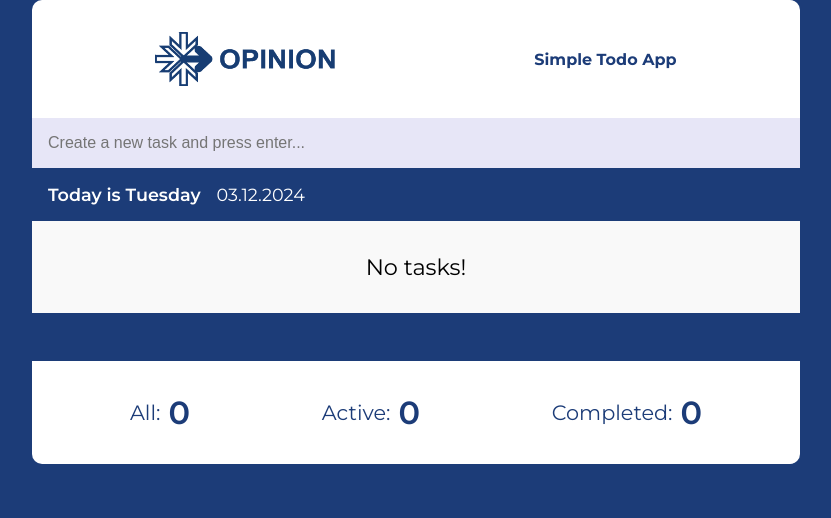
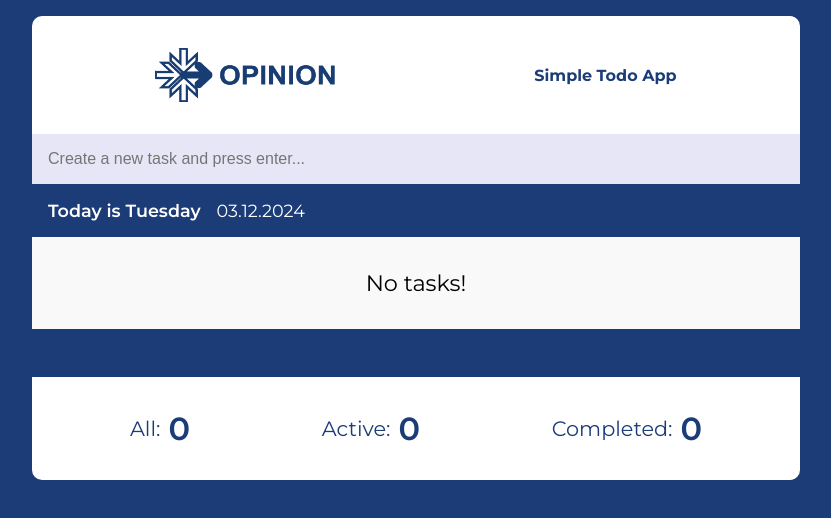
Before and after one commit to Kris1027/opinion-simple-todo-app, a React (Vite) app: page / in a window 1280 px wide. Shown: the top 518 px of the page, without its empty margins (224-1055 px from the left). Built offline with nearby package versions, Linux system fonts and the light colour scheme.

Commit message:
improve container responsiveness and centering

```diff
--- a/src/components/container/container.module.css
+++ b/src/components/container/container.module.css
@@ -1,17 +1,21 @@
 .container {
     border-radius: 10px;
     overflow: hidden;
-    width: 768px;
+    max-width: 768px;
+    width: 100%;
+    margin: 1rem auto;
 }
 
 @media screen and (max-width: 768px) {
     .container {
-        width: 100vw;
+        width: calc(100% - 2rem);
     }
 }
 
 @media screen and (max-width: 425px) {
     .container {
         border-radius: 0;
+        margin: auto;
+        width: 100%;
     }
 }
--- a/src/components/heading/heading.module.css
+++ b/src/components/heading/heading.module.css
@@ -19,7 +19,7 @@
 
 @media screen and (max-width: 768px) {
     .heading h1 {
-        font-size: 1rem;
+        font-size: 0.9rem;
     }
 }
 
--- a/src/index.css
+++ b/src/index.css
@@ -8,10 +8,6 @@
 
 body {
     background-color: #1c3c78;
-    display: flex;
     font-family: 'Montserrat', sans-serif;
-    justify-content: center;
-    margin: auto;
     min-height: 100vh;
-    width: 100vw;
 }
```
